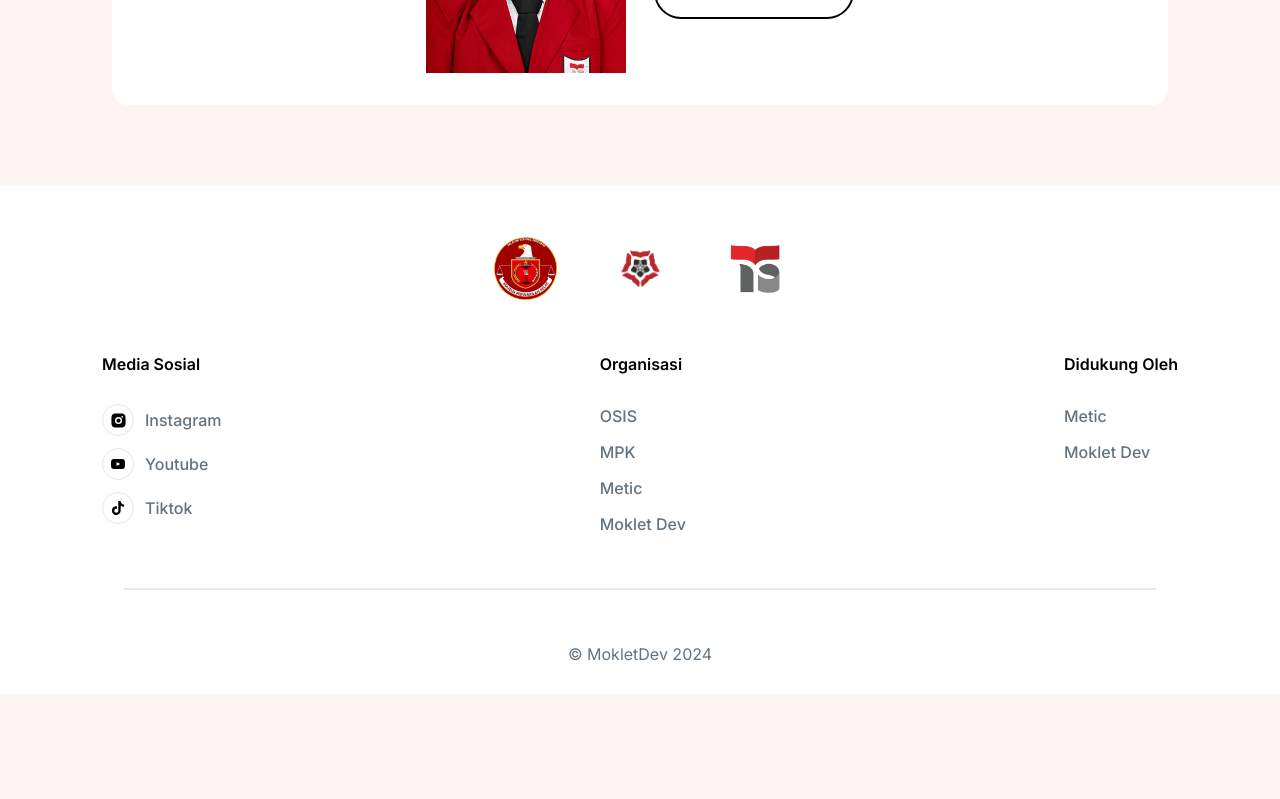
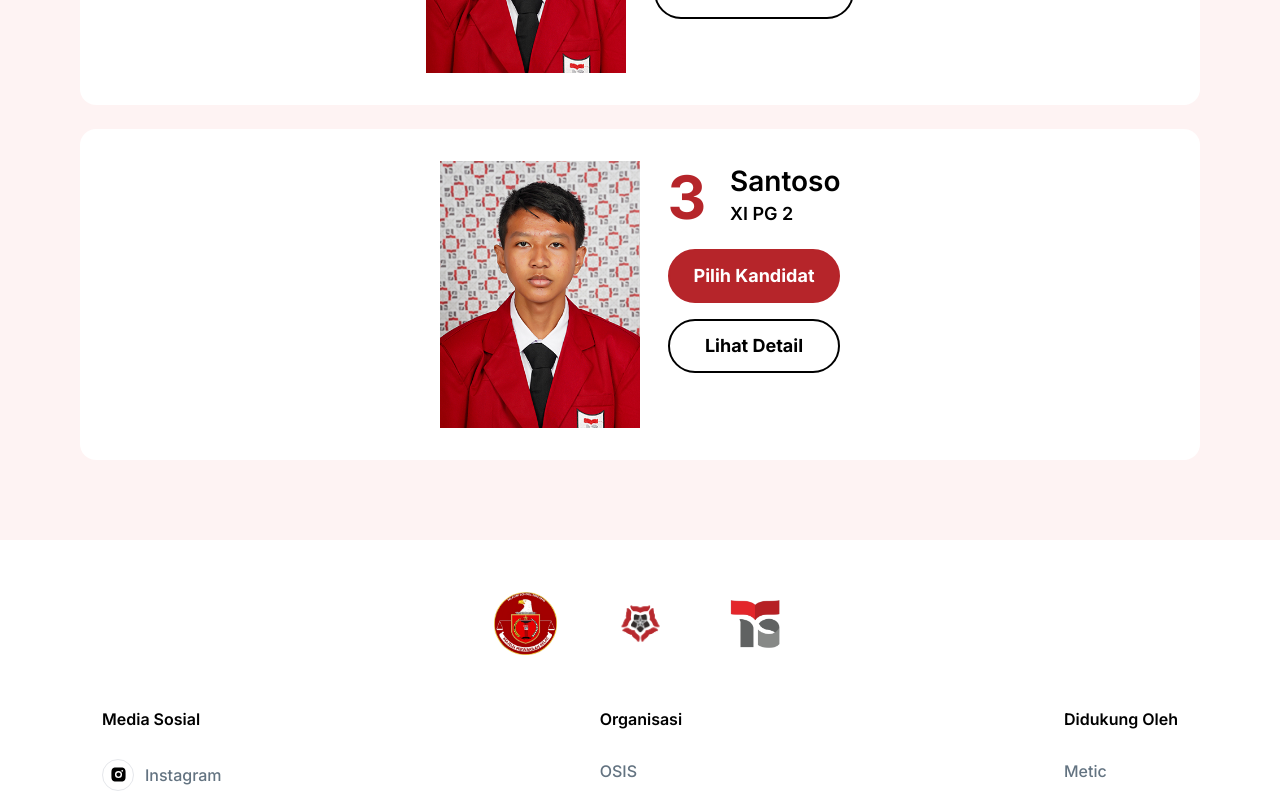
Before and after one commit to Devdit/e-vote-suborgan, a Next.js app: page /vote in a window 1280 px wide. Shown: the part 720-1519 px from the top of the page. Before the commit the page ends 1414 px from the top, so only its background shows below. Built offline with nearby package versions, Linux system fonts and the light colour scheme.

Commit message:
feat: Add candidate with id 3 to VotePage

```diff
--- a/src/app/vote/_component/VotePage.tsx
+++ b/src/app/vote/_component/VotePage.tsx
@@ -44,6 +44,25 @@ const candidates = [
       video_profile: "https://www.youtube.com/embed/dQw4w9WgXcQ"
     },
     candidates_number: "02"
+  },
+  {
+    id: "3",
+    candidate: {
+      id: "3",
+      name: "Santoso",
+      kandidat_kelas: "XI PG 2",
+      img: "/images/contoh_kandidat.jpg",
+      visi: "Lorem ipsum dolor sit amet, consectetur adipiscing elit.",
+      misi: "Lorem ipsum dolor sit amet, consectetur adipiscing elit.",
+      motto: "Lorem ipsum dolor sit amet, consectetur adipiscing elit.",
+      pengalaman: [
+        { desc: "Lorem ipsum dolor sit amet, consectetur adipiscing elit." },
+        { desc: "Lorem ipsum dolor sit amet, consectetur adipiscing elit." }
+      ],
+      progja: "Lorem ipsum dolor sit amet, consectetur adipiscing elit.",
+      video_profile: "https://www.youtube.com/embed/dQw4w9WgXcQ"
+    },
+    candidates_number: "3"
   }
 ];
 
@@ -81,7 +100,7 @@ export default function VotePage() {
   };
 
   return (
-    <div className="max-w-full w-full mx-auto grid grid-cols-1 xl:grid-cols-2 gap-6 mt-20 mb-20 px-8 min-h-[60vh]">
+    <div className="max-w-full w-full mx-auto grid grid-cols-1 xl:grid-cols-2 gap-6 mt-20 mb-20 min-h-[60vh]">
       {candidates.map((candidate) => (
         <div key={candidate.id} className={`relative mx-5 lg:mx-0 `}>
           <div className="max-w-full bg-white rounded-2xl z-20 mx-auto transition-all">
@@ -152,7 +171,7 @@ export default function VotePage() {
               {modal === candidate.id && (
                 <VoteModal onClose={() => setModal(null)}>
                   <div className="my-3">
-                    <Large_Text variant="BOLD" className="mb-2 text-center">
+                    <Large_Text variant="BOLD" className="mb-2 p-2 text-center">
                       Visi
                     </Large_Text>
                     <Medium_Text
@@ -253,165 +272,3 @@ export default function VotePage() {
     </div>
   );
 }
-
-// "use client";
-
-// import SectionsGap from "@/app/components/general/SectionsGap";
-// import Image from "next/image";
-// import React, { useState } from "react";
-// import { H1, H5, Large_Text, Medium_Text } from "@/app/components/general/Text";
-// import { FormButton } from "@/app/components/general/button";
-// import { ModalDialog, VoteModal } from "@/app/components/general/Modal";
-// import toast from "react-hot-toast";
-
-// export default function VotePage() {
-//   const [modal, setModal] = useState<string | null>(null);
-//   const [selected, setIsSelected] = useState<string[]>([]);
-//   const [dialouge, setDialouge] = useState(false);
-
-//   const maxVote = 1; // Set the maximum number of votes you want
-//   const candidates = [
-//     {
-//       id: "1",
-//       name: "Haza Nasrullah Kuswantoro",
-//       img: "/path-to-image/haza.jpg",
-//       visi: "Visi text here",
-//       misi: "Misi text here",
-//       motto: "Motto text here",
-//       pengalaman: [{ desc: "Pengalaman text here" }],
-//       progja: "Program Kerja text here",
-//     },
-//     {
-//       id: "2",
-//       name: "Naufal Nabil Ramadhan",
-//       img: "/path-to-image/naufal.jpg",
-//       visi: "Visi text here",
-//       misi: "Misi text here",
-//       motto: "Motto text here",
-//       pengalaman: [{ desc: "Pengalaman text here" }],
-//       progja: "Program Kerja text here",
-//     },
-//   ];
-
-//   const selectedCandidates = (candidateId: string) => {
-//     if (selected.length >= maxVote && !selected.includes(candidateId)) {
-//       return alert("Batas memilih adalah " + maxVote + " kandidat");
-//     }
-//     setIsSelected((prev) =>
-//       prev.includes(candidateId)
-//         ? prev.filter((candidate) => candidate !== candidateId)
-//         : [...prev, candidateId],
-//     );
-//   };
-
-//   const openDetailModal = (candidateId: string) => {
-//     setModal((prev) => (prev === candidateId ? null : candidateId));
-//   };
-
-//   const handleDialouge = () => {
-//     if (selected.length < maxVote) {
-//       return toast.error("Anda harus memilih " + maxVote + " kandidat");
-//     }
-//     setDialouge(!dialouge);
-//   };
-
-//   const handleSubmit = async () => {
-//     const loading = toast.loading("Loading...");
-//     // Simulate submission and sign out
-//     toast.success("Vote submitted successfully!", { id: loading });
-//   };
-
-//   return (
-//     <SectionsGap>
-//       <section className="max-w-full w-full mx-auto grid grid-cols-1 md:grid-cols-2 gap-4 mt-10 mb-10 px-4 min-h-[60vh]">
-//         {candidates.map((candidate) => (
-//           <div key={candidate.id} className="relative p-4 bg-white rounded-md shadow-md">
-//             <div className="flex flex-col items-center">
-//               <Image
-//                 src={candidate.img}
-//                 alt="Foto Kandidat"
-//                 className="mb-4 rounded-md"
-//                 width={150}
-//                 height={225}
-//               />
-//               <div className="text-center">
-//                 <H1 >{candidate.name}</H1>
-//                 <H5 >{candidate.progja}</H5>
-//                 <div className="mt-4 flex flex-col gap-2">
-//                   <FormButton
-//                     onClick={() => selectedCandidates(candidate.id)}
-//                     variant={selected.includes(candidate.id) ? "SECONDARY" : "PRIMARY"}
-//                     className="w-full text-[16px] font-[400]"
-//                   >
-//                     {selected.includes(candidate.id) ? "Batalkan Pilihan" : "Pilih Kandidat"}
-//                   </FormButton>
-//                   <FormButton
-//                     onClick={() => openDetailModal(candidate.id)}
-//                     variant="BLACK"
-//                     className="w-full text-[16px] font-[400]"
-//                   >
-//                     Lihat Detail
-//                   </FormButton>
-//                 </div>
-//               </div>
-//               {modal === candidate.id && (
-//                 <VoteModal onClose={() => setModal(null)}>
-//                   <div className="my-3">
-//                     <Large_Text variant="BOLD" className="mb-2 text-center text-[18px] font-[700]">Visi</Large_Text>
-//                     <Medium_Text variant="REGULAR" className="text-center my-3 bg-gray-200 py-2 rounded-md text-[18px] font-[700]">
-//                       {candidate.visi}
-//                     </Medium_Text>
-//                   </div>
-//                   <div className="my-3">
-//                     <Large_Text variant="BOLD" className="mb-2 text-center text-[18px] font-[700]">Misi</Large_Text>
-//                     <Medium_Text variant="REGULAR" className="text-center my-3 bg-gray-200 py-2 rounded-md text-[18px] font-[700]">
-//                       {candidate.misi}
-//                     </Medium_Text>
-//                   </div>
-//                   <div className="my-3">
-//                     <Large_Text variant="BOLD" className="mb-2 text-center text-[18px] font-[700]">Motto</Large_Text>
-//                     <Medium_Text variant="REGULAR" className="text-center my-3 bg-gray-200 py-2 rounded-md text-[18px] font-[700]">
-//                       {candidate.motto}
-//                     </Medium_Text>
-//                   </div>
-//                   <div className="my-3">
-//                     <Large_Text variant="BOLD" className="mb-2 text-center text-[18px] font-[700]">Pengalaman</Large_Text>
-//                     {candidate.pengalaman.map((exp, index) => (
-//                       <Medium_Text key={index} variant="REGULAR" className="text-center my-2 bg-gray-200 py-2 rounded-md text-[18px] font-[700]">
-//                         {exp.desc}
-//                       </Medium_Text>
-//                     ))}
-//                   </div>
-//                   <div className="my-3">
-//                     <Large_Text variant="BOLD" className="mb-2 text-center text-[18px] font-[700]">Program Kerja</Large_Text>
-//                     <Medium_Text variant="REGULAR" className="text-center my-3 bg-gray-200 py-2 rounded-md text-[18px] font-[700]">
-//                       {candidate.progja}
-//                     </Medium_Text>
-//                   </div>
-//                 </VoteModal>
-//               )}
-//             </div>
-//           </div>
-//         ))}
-//         {selected.length > 0 && (
-//           <div className="fixed bottom-6 right-6 z-50">
-//             <FormButton onClick={handleDialouge} variant="PRIMARY" className="text-[16px] font-[400]">
-//               Submit Pilihanmu
-//             </FormButton>
-//           </div>
-//         )}
-//         {dialouge && (
-//           <ModalDialog
-//             isOpen={dialouge}
-//             onClose={() => setDialouge(false)}
-//             handleSubmit={handleSubmit}
-//           >
-//             <div className="flex flex-col justify-center items-center">
-//               <Large_Text variant="BOLD" className="text-[18px] font-[700]">Apakah Anda yakin ingin mengirim suara?</Large_Text>
-//             </div>
-//           </ModalDialog>
-//         )}
-//       </section>
-//     </SectionsGap>
-//   );
-// }
```
